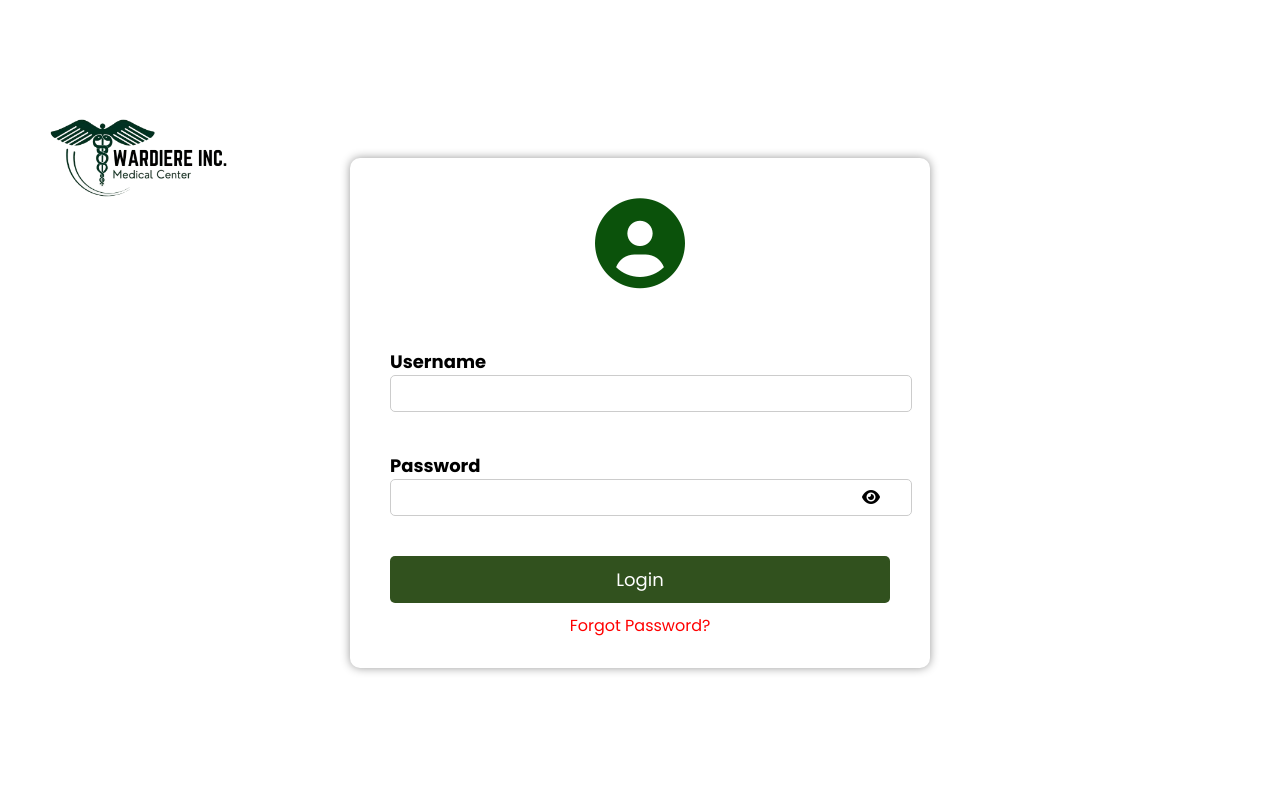
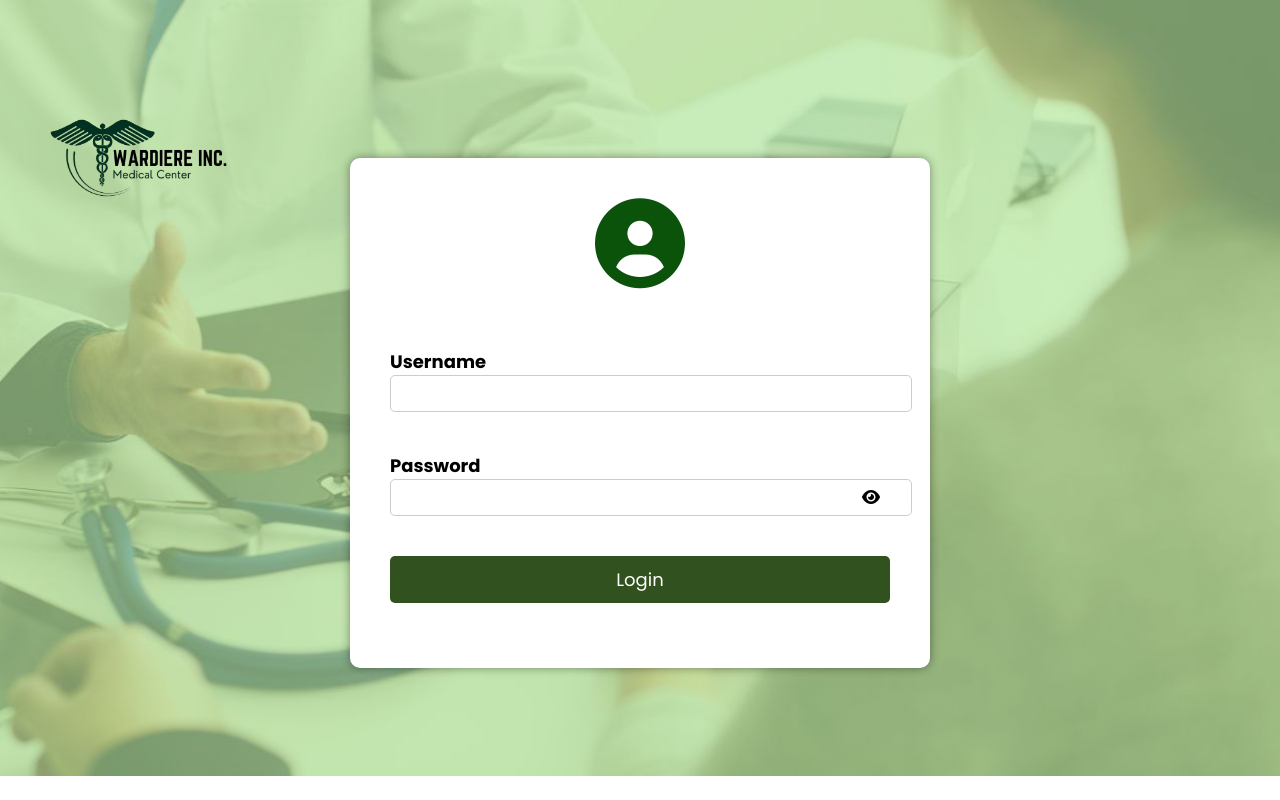
Before and after one commit to arac880/soap-case-system, a PHP site: page /php/login.php in a window 1280 px wide. Run offline with PHP 8.4, Linux system fonts and the light colour scheme.

Commit message:
fixed the login background img hopefully

```diff
--- a/CSS/login.css
+++ b/CSS/login.css
@@ -4,7 +4,10 @@ body {
     justify-content: center;
     align-items: center;
     height: 95vh;
-    background-image: url("../img/doc.jpg") no-repeat center center/cover;
+    background-image: url("../img/backg.jpg");
+    background-repeat: no-repeat;
+    background-position: center center;
+    background-size: cover;
 
 }
   .logo {
@@ -62,13 +65,3 @@ body {
 .login-btn:hover {
     background: #3E7B27;
 }
-.forgot-password {
-    margin-top: 10px;
-}
-.forgot-password a {
-    color: red;
-    text-decoration: none;
-}
-.forgot-password a:hover {
-    text-decoration: underline;
-}
--- a/php/login.php
+++ b/php/login.php
@@ -81,9 +81,6 @@ $conn->close();
             </div>
             <button type="submit" class="login-btn">Login</button>
         </form>
-        <div class="forgot-password">
-            <a href="#">Forgot Password?</a>
-        </div>
     </div>
 </body>
 </html>
```
